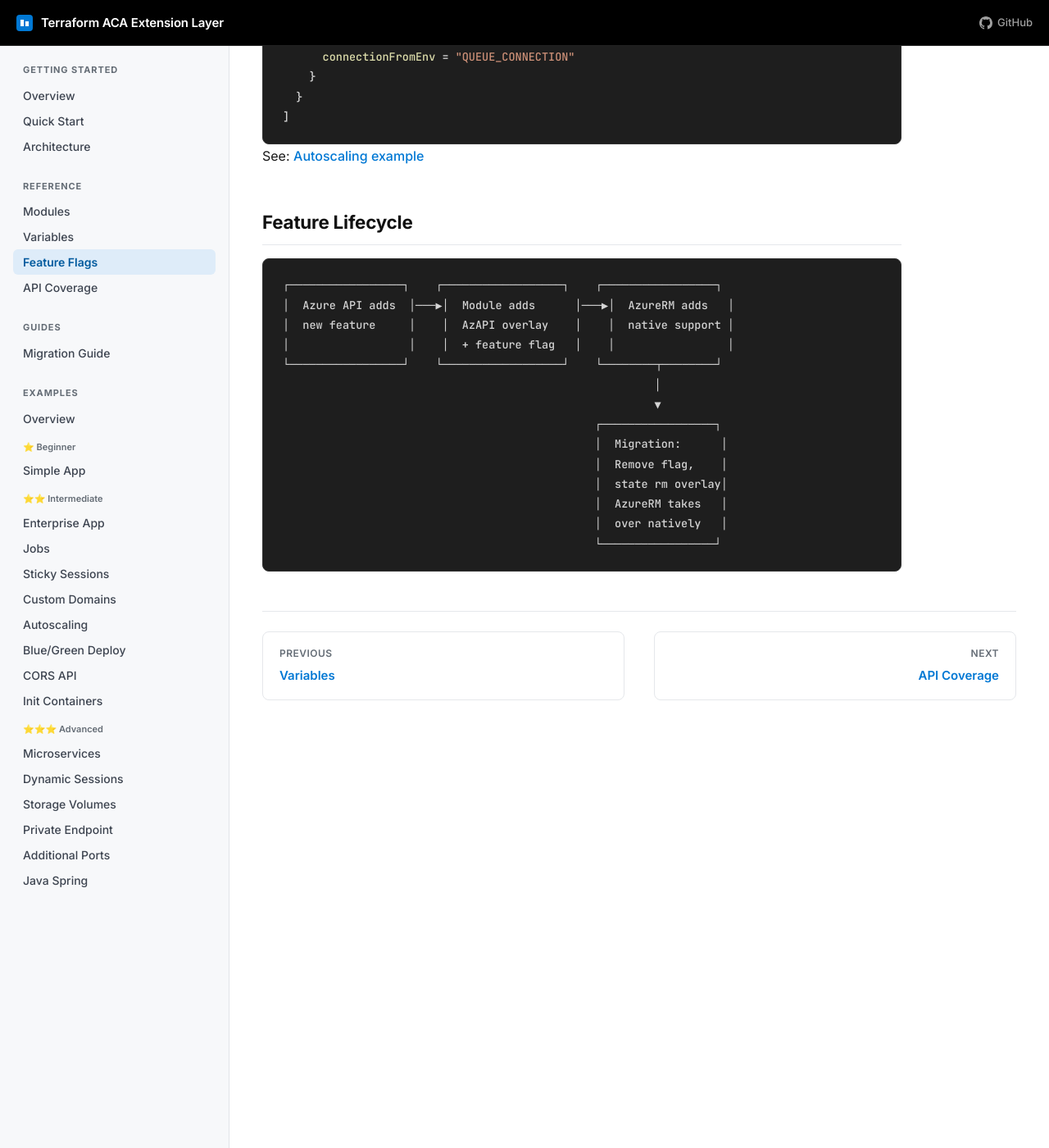
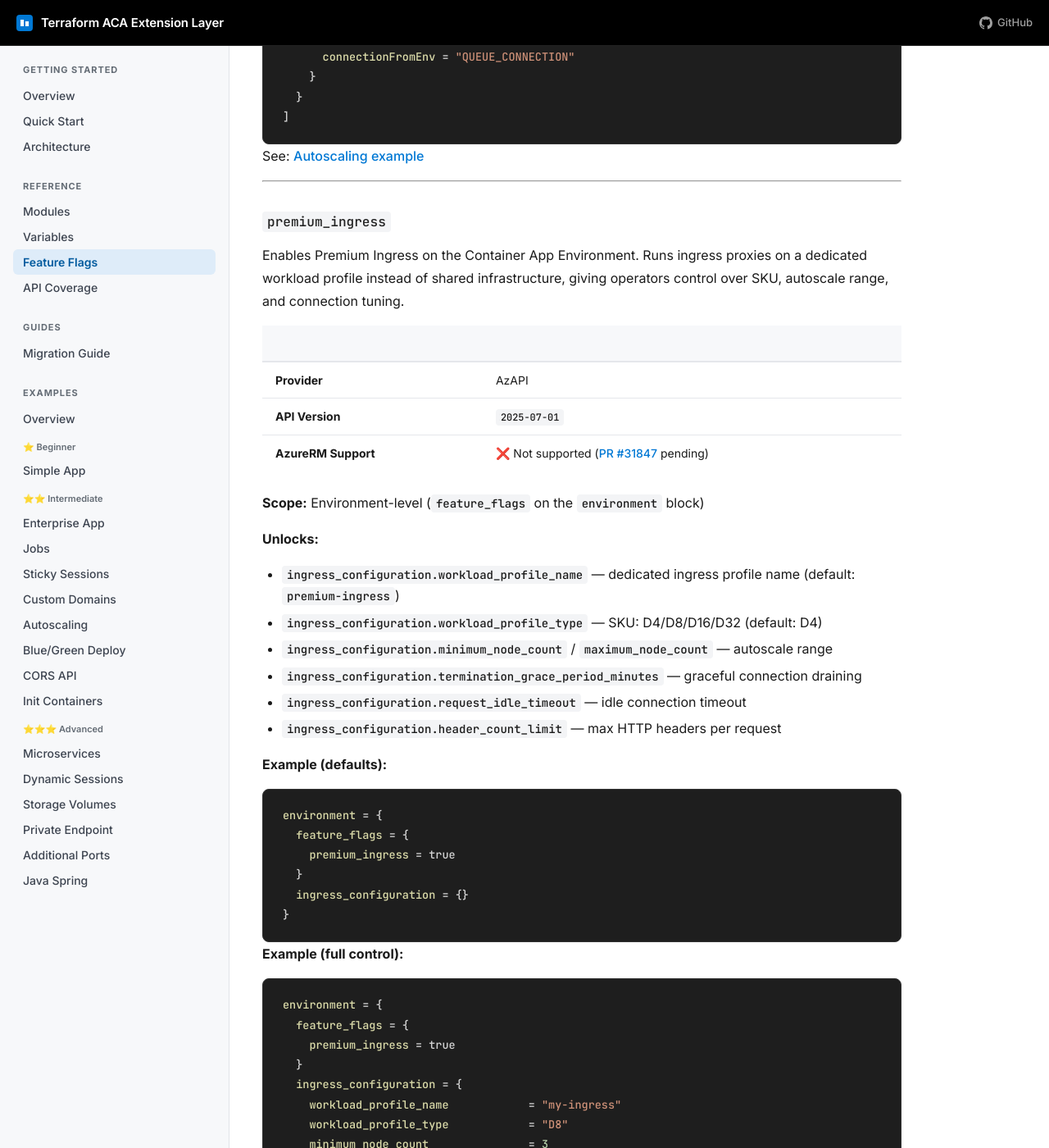
Before and after one commit to Azure/terraform-provider-aca, a Jekyll site: the page built from docs/feature-flags.md, in a window 1280 px wide and 1400 px high, scrolled down 3927 px. Shown: the whole window at 82% size. Built offline with Jekyll 4.4.1, drawn with Linux system fonts in a browser that asks for light colours; some of the changed text lies outside the part shown.

Commit message:
Add Premium Ingress support via AzAPI overlay
Add ingress_configuration to container_app_environment module, bridging
the gap until hashicorp/terraform-provider-azurerm#31847 is merged.

Premium Ingress runs ingress proxies on a dedicated workload profile
(D4/D8/D16/D32) with configurable autoscale range and connection tuning
(grace period, idle timeout, header limit).

Implementation:
- feature_flags.premium_ingress gates the AzAPI overlay
- Workload profile auto-injected into azurerm resource
- azapi_update_resource sets ingressConfiguration (API 2025-07-01)
- Validation: SKU, min/max nodes, tuning param ranges, name conflicts

New files:
- examples/premium_ingress/ (main.tf, variables.tf, outputs.tf)
- tests/unit/env_premium_ingress.tftest.hcl

Updated: capability_registry, api-versions.json, feature-flags.md,
README, examples/README, copilot-instructions.md

Co-authored-by: Copilot <223556219+Copilot@users.noreply.github.com>

````diff
--- a/docs/feature-flags.md
+++ b/docs/feature-flags.md
@@ -174,6 +174,62 @@ custom_scale_rules = [
 
 See: [Autoscaling example]({{ '/examples/autoscaling' | relative_url }})
 
+---
+
+### `premium_ingress`
+
+Enables Premium Ingress on the Container App Environment. Runs ingress proxies on a
+dedicated workload profile instead of shared infrastructure, giving operators control
+over SKU, autoscale range, and connection tuning.
+
+| | |
+|---|---|
+| **Provider** | AzAPI |
+| **API Version** | `2025-07-01` |
+| **AzureRM Support** | ❌ Not supported ([PR #31847](https://github.com/hashicorp/terraform-provider-azurerm/pull/31847) pending) |
+
+**Scope:** Environment-level (`feature_flags` on the `environment` block)
+
+**Unlocks:**
+- `ingress_configuration.workload_profile_name` — dedicated ingress profile name (default: `premium-ingress`)
+- `ingress_configuration.workload_profile_type` — SKU: D4/D8/D16/D32 (default: D4)
+- `ingress_configuration.minimum_node_count` / `maximum_node_count` — autoscale range
+- `ingress_configuration.termination_grace_period_minutes` — graceful connection draining
+- `ingress_configuration.request_idle_timeout` — idle connection timeout
+- `ingress_configuration.header_count_limit` — max HTTP headers per request
+
+**Example (defaults):**
+
+```hcl
+environment = {
+  feature_flags = {
+    premium_ingress = true
+  }
+  ingress_configuration = {}
+}
+```
+
+**Example (full control):**
+
+```hcl
+environment = {
+  feature_flags = {
+    premium_ingress = true
+  }
+  ingress_configuration = {
+    workload_profile_name            = "my-ingress"
+    workload_profile_type            = "D8"
+    minimum_node_count               = 3
+    maximum_node_count               = 15
+    termination_grace_period_minutes = 2
+    request_idle_timeout             = 6
+    header_count_limit               = 200
+  }
+}
+```
+
+See: [Premium Ingress example]({{ '/examples/premium-ingress' | relative_url }})
+
 ## Feature Lifecycle
 
 ```
````
Also changed, not shown: docs/api-versions.json (+8 -0 lines), docs/examples/index.md (+1 -1 lines), docs/getting-started.md (+1 -1 lines), internal/capability_registry.yaml (+10 -0 lines), .github/copilot-instructions.md, README.md, examples/README.md, 9 other files.
